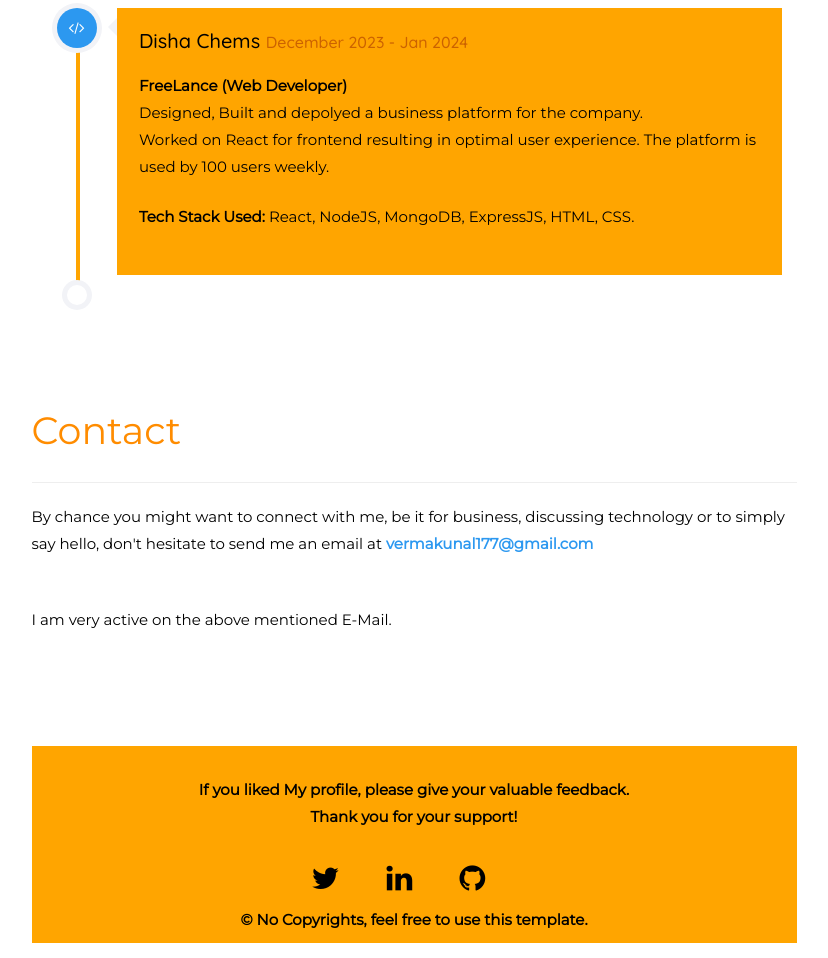
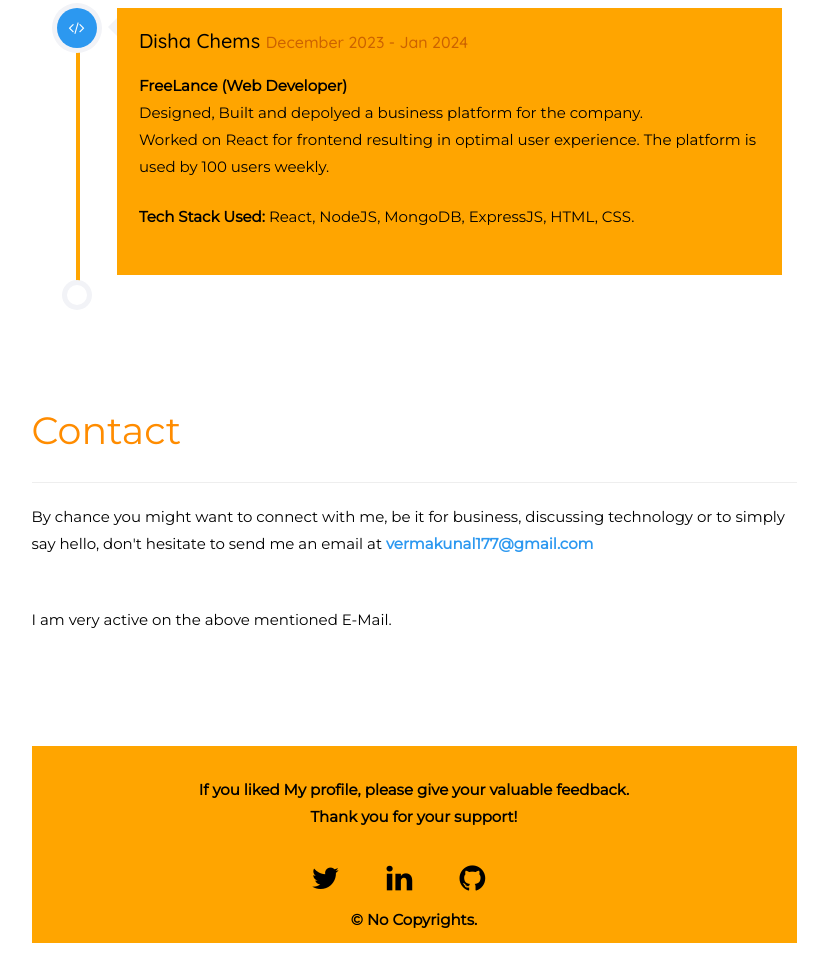
Before and after one commit to kv272/Portfolio, a plain HTML site: page index.html in a window 1280 px wide. Shown: the part 1158-2116 px from the top of the page, without its empty margins (376-1204 px from the left). Drawn offline with Linux system fonts and the light colour scheme; a web font is replaced by a local one.

Commit message:
copyrights

```diff
--- a/index.html
+++ b/index.html
@@ -288,7 +288,7 @@
                                         <a href="https://github.com/kv272" style="color: black;" class="fa fa-github"></a>&nbsp;&nbsp;&nbsp;&nbsp;
                                     </p>
                                  </div>
-                                 <p style="text-align: center; margin-bottom: -20px;"><strong>&copy; No Copyrights, feel free to use this template.</strong></p>
+                                 <p style="text-align: center; margin-bottom: -20px;"><strong>&copy; No Copyrights.</strong></p>
                               </div>
                            </div>
                         </div>
```
